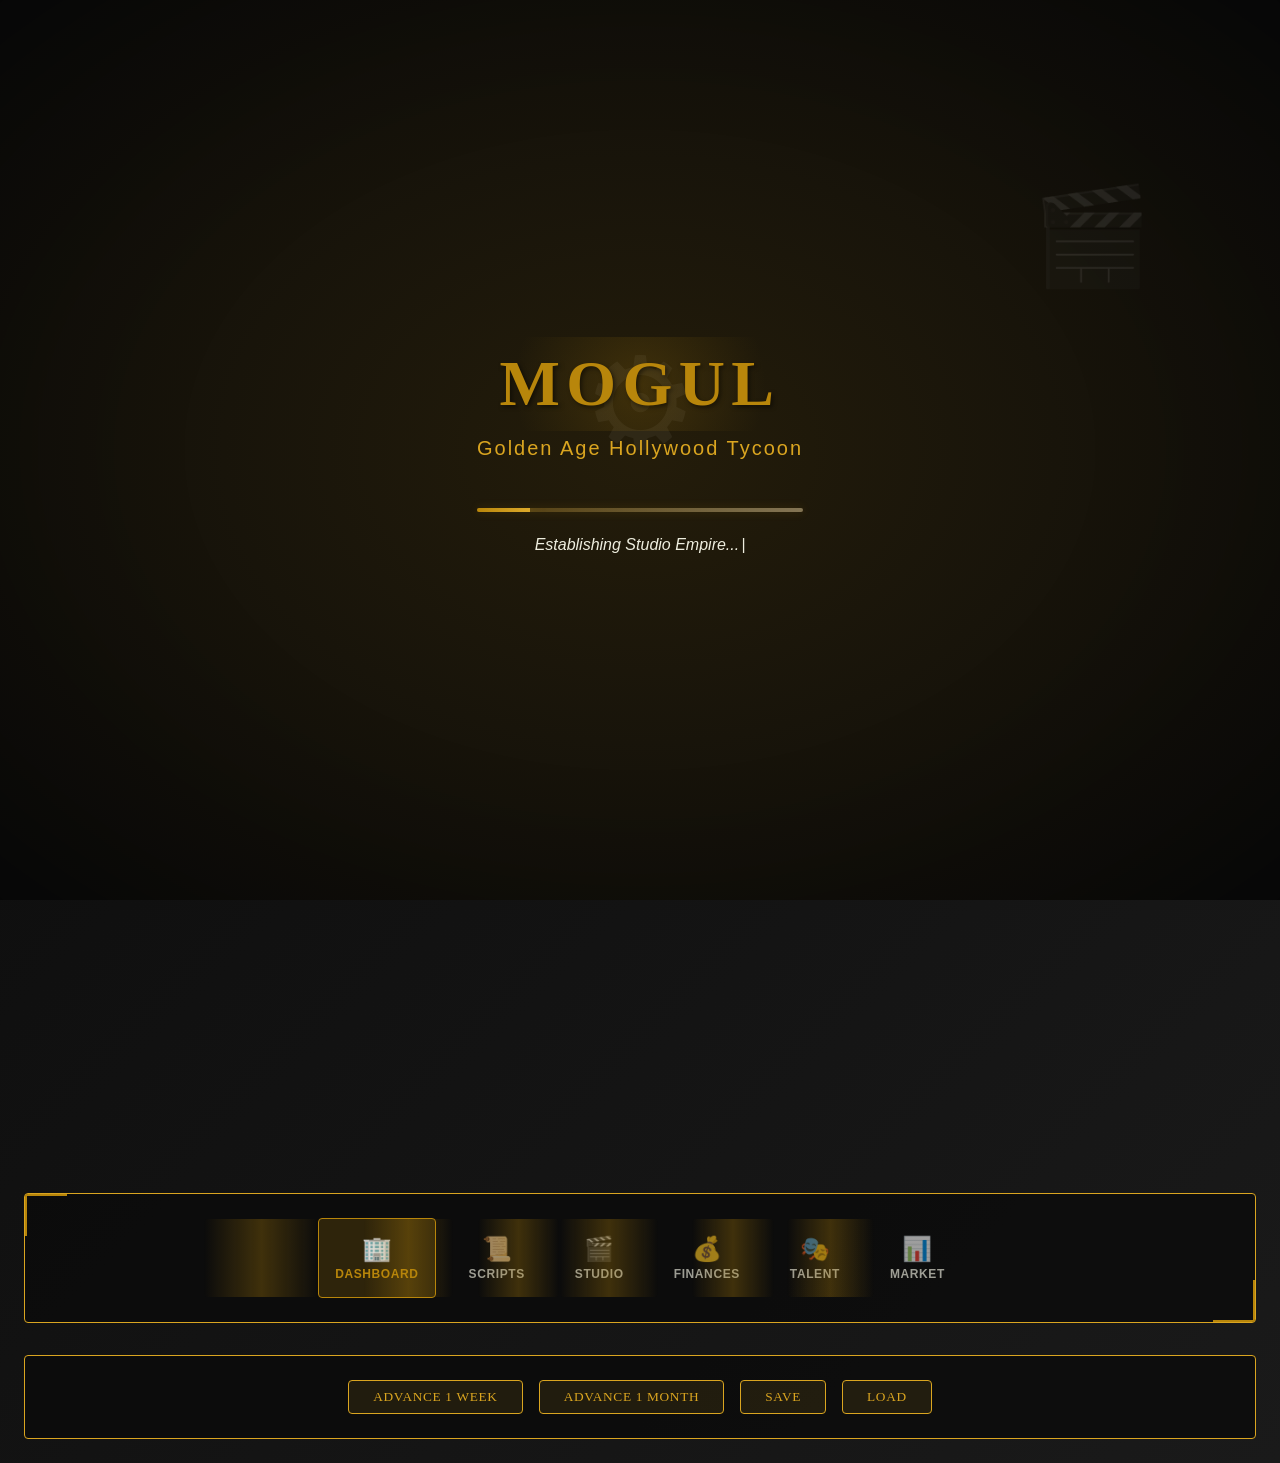
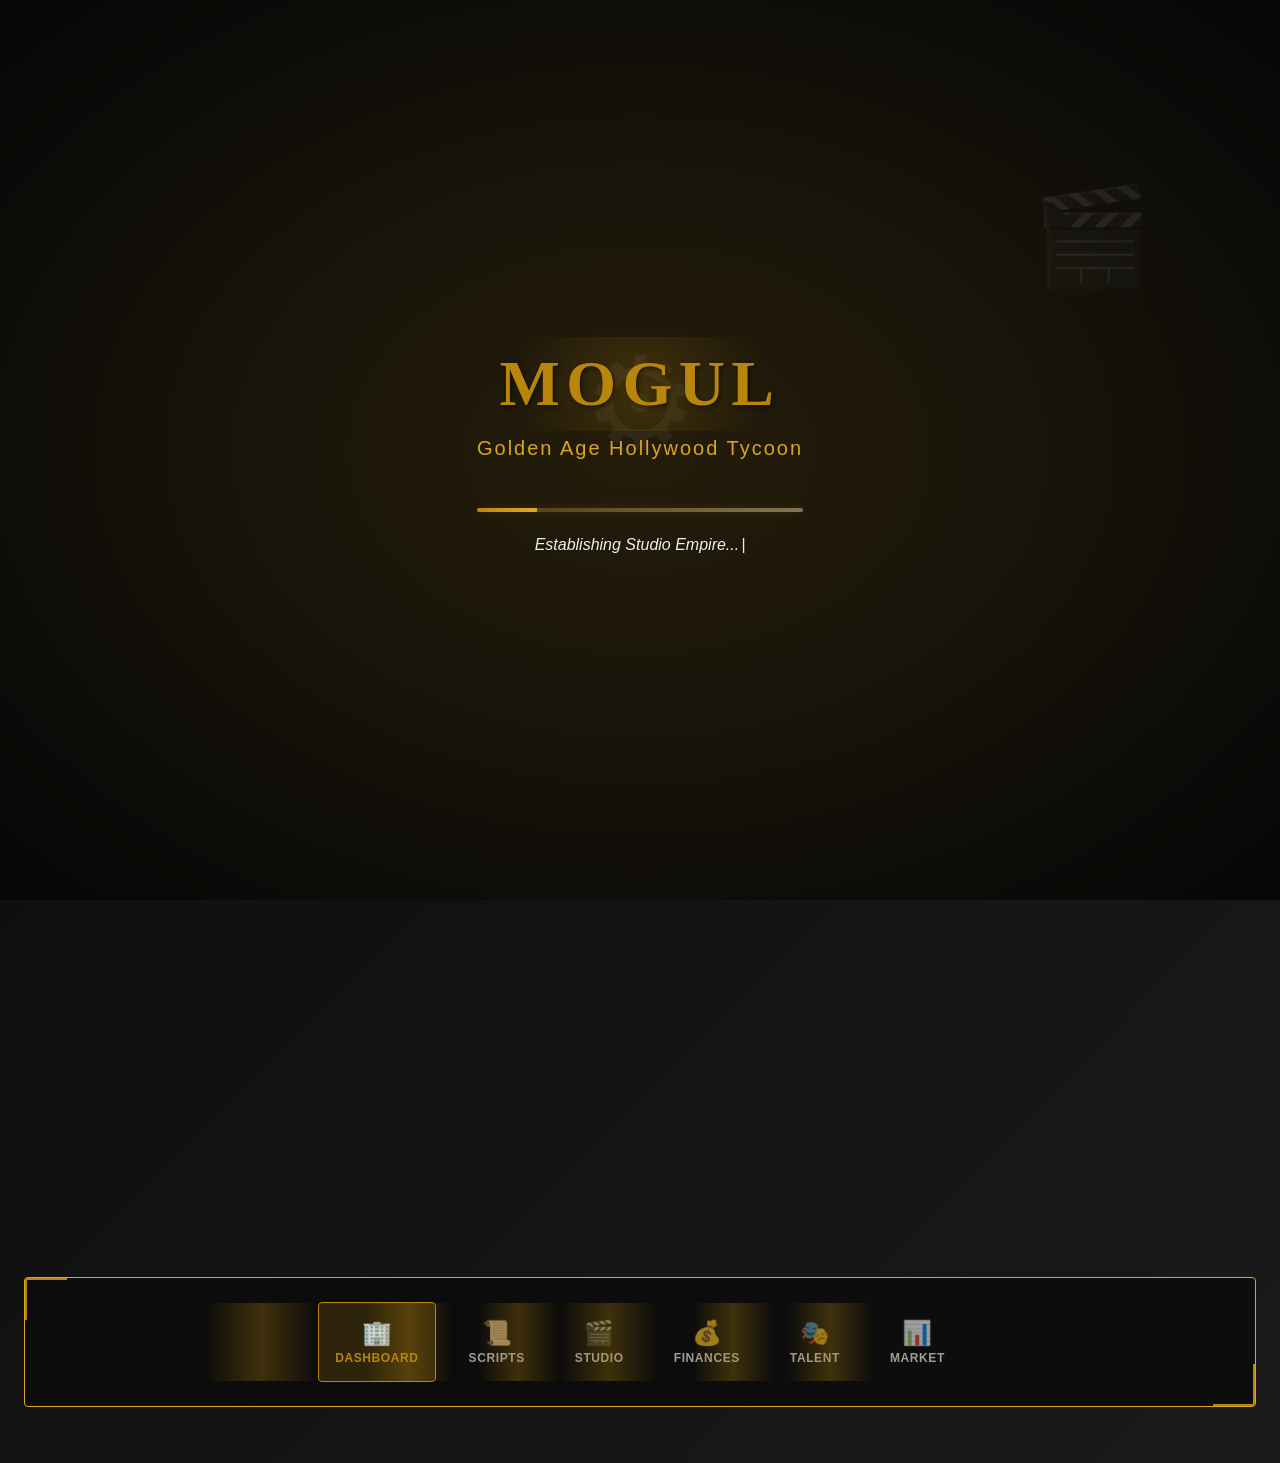

Phase 5: generative period score, title screen, pinned action bar, offline fonts

--- a/css/main.css
+++ b/css/main.css
@@ -2162,3 +2162,26 @@ h1, h2, h3 {
         margin-top: var(--spacing-sm);
     }
 }
+
+
+/* ================================================================
+   PINNED ACTION BAR (ROADMAP P5.6, audit UX-007)
+   Time controls were unreachable without scrolling ~2700px. Now a
+   fixed bar: advance-time is always one click away at any viewport.
+   ================================================================ */
+#time-controls {
+    position: fixed;
+    bottom: 0;
+    left: 0;
+    right: 0;
+    z-index: var(--z-action-bar, 800);
+    display: flex;
+    gap: 12px;
+    justify-content: center;
+    padding: 10px 16px calc(10px + env(safe-area-inset-bottom, 0px));
+    background: linear-gradient(180deg, rgba(18, 16, 11, 0.88), rgba(18, 16, 11, 0.97));
+    border-top: 1px solid var(--color-gold, #c9a227);
+    backdrop-filter: blur(4px);
+}
+/* keep the last panels reachable above the bar */
+#game-main { padding-bottom: 84px; }
